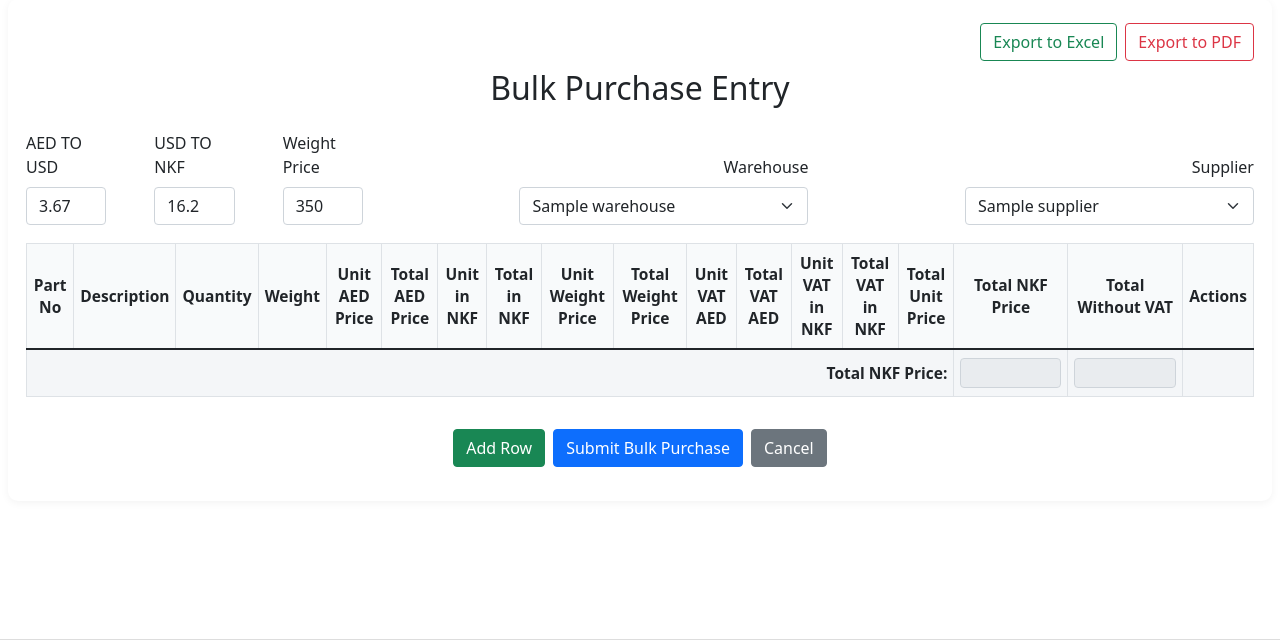
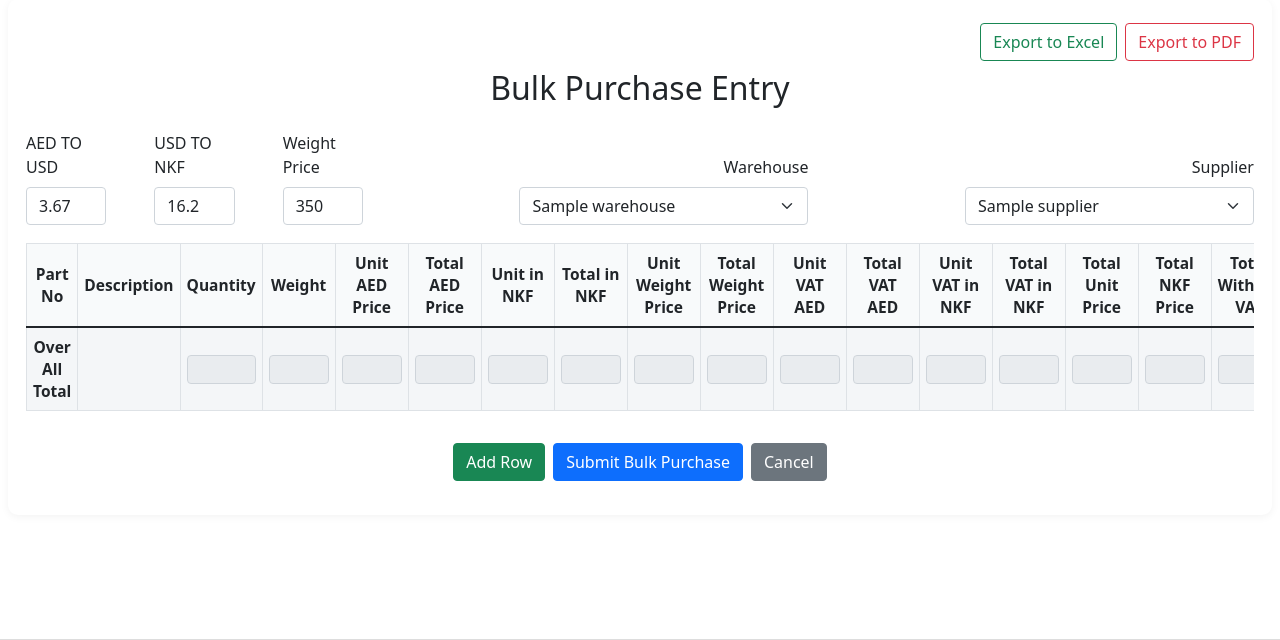
Before and after one commit to Emad67/SparepartsMS, a Flask app: page /purchases/bulk in a window 1280 px wide; the page is wider, and only the part inside the window is pictured. Shown: the part 121-761 px from the top of that part. Run offline with Flask 3, Linux system fonts and the light colour scheme; a user stored in the database is signed in; tables that the repository leaves empty hold one stand-in row (values such as "Sample post"); parts of the project's set-up code (start-up, migrations or seed data) failed here and were passed over; some libraries are stand-ins or nearby versions.

Commit message:
added sum for all coloumns of bulk purchases

```diff
--- a/templates/purchases/bulk_entry.html
+++ b/templates/purchases/bulk_entry.html
@@ -119,10 +119,23 @@
                 </tbody>
                     <tfoot>
                         <tr>
-                            <td colspan="15" class="text-end"><strong>Total NKF Price:</strong></td>
-                            <td><input type="number" class="form-control" id="totalNkfPrice" readonly style="min-width: 100px;"></td>
-                            <td><input type="number" class="form-control" id="totalWithoutVat" readonly style="min-width: 100px;"></td>
+                            <td><label>Over All Total</label></td>
                             <td></td>
+                            <td><input type="number" class="form-control" id="totalQuantity" readonly></td>
+                                <td><input type="number" class="form-control" id="totalWeight" readonly></td>
+                                <td><input type="number" class="form-control" id="totalUnitAedPrice" readonly></td>
+                                <td><input type="number" class="form-control" id="totalAedPrice" readonly></td>
+                                <td><input type="number" class="form-control" id="totalUnitInNkf" readonly></td>
+                                <td><input type="number" class="form-control" id="totalInNkf" readonly></td>
+                                <td><input type="number" class="form-control" id="totalUnitWeightPrice" readonly></td>
+                                <td><input type="number" class="form-control" id="totalWeightPrice" readonly></td>
+                                <td><input type="number" class="form-control" id="totalUnitVatAed" readonly></td>
+                                <td><input type="number" class="form-control" id="totalVatAed" readonly></td>
+                                <td><input type="number" class="form-control" id="totalUnitVatInNkf" readonly></td>
+                                <td><input type="number" class="form-control" id="totalVatInNkf" readonly></td>
+                                <td><input type="number" class="form-control" id="totalUnitPrice" readonly></td>
+                                <td><input type="number" class="form-control" id="totalNkfPrice" readonly></td>
+                                <td><input type="number" class="form-control" id="totalWithoutVat" readonly></td>
                         </tr>
                     </tfoot>
             </table>
@@ -186,16 +199,56 @@ $(document).ready(function() {
 
     // Function to update totals
     function updateTotals() {
+        let totalQuantity = 0;
+        let totalWeight = 0;
+        let totalUnitAedPrice = 0;
+        let totalAedPrice = 0;
+        let totalUnitInNkf = 0;
+        let totalInNkf = 0;
+        let totalUnitWeightPrice = 0;
+        let totalWeightPrice = 0;
+        let totalUnitVatAed = 0;
+        let totalVatAed = 0;
+        let totalUnitVatInNkf = 0;
+        let totalVatInNkf = 0;
+        let totalUnitPrice = 0;
         let totalNkfPrice = 0;
         let totalWithoutVat = 0;
 
+
         $('#bulkTable tbody tr').each(function() {
-            totalNkfPrice += parseFloat($(this).find('.total-nkf-price').val()) || 0;
-            totalWithoutVat += parseFloat($(this).find('.total-without-vat').val()) || 0;
-        });
+        totalQuantity += parseFloat($(this).find('.quantity').val()) || 0;
+        totalWeight += parseFloat($(this).find('.weight').val()) || 0;
+        totalUnitAedPrice += parseFloat($(this).find('.unit-aed-price').val()) || 0;
+        totalAedPrice += parseFloat($(this).find('.total-aed-price').val()) || 0;
+        totalUnitInNkf += parseFloat($(this).find('.unit-in-nkf').val()) || 0;
+        totalInNkf += parseFloat($(this).find('.total-in-nkf').val()) || 0;
+        totalUnitWeightPrice += parseFloat($(this).find('.unit-weight-price').val()) || 0;
+        totalWeightPrice += parseFloat($(this).find('.total-weight-price').val()) || 0;
+        totalUnitVatAed += parseFloat($(this).find('.unit-vat-aed').val()) || 0;
+        totalVatAed += parseFloat($(this).find('.total-vat-aed').val()) || 0;
+        totalUnitVatInNkf += parseFloat($(this).find('.unit-vat-in-nkf').val()) || 0;
+        totalVatInNkf += parseFloat($(this).find('.total-vat-in-nkf').val()) || 0;
+        totalUnitPrice += parseFloat($(this).find('.total-unit-price').val()) || 0;
+        totalNkfPrice += parseFloat($(this).find('.total-nkf-price').val()) || 0;
+        totalWithoutVat += parseFloat($(this).find('.total-without-vat').val()) || 0;
+    });
 
-        $('#totalNkfPrice').val(totalNkfPrice.toFixed(2));
-        $('#totalWithoutVat').val(totalWithoutVat.toFixed(2));
+    $('#totalQuantity').val(totalQuantity);
+    $('#totalWeight').val(totalWeight.toFixed(2));
+    $('#totalUnitAedPrice').val(totalUnitAedPrice.toFixed(2));
+    $('#totalAedPrice').val(totalAedPrice.toFixed(2));
+    $('#totalUnitInNkf').val(totalUnitInNkf.toFixed(2));
+    $('#totalInNkf').val(totalInNkf.toFixed(2));
+    $('#totalUnitWeightPrice').val(totalUnitWeightPrice.toFixed(2));
+    $('#totalWeightPrice').val(totalWeightPrice.toFixed(2));
+    $('#totalUnitVatAed').val(totalUnitVatAed.toFixed(2));
+    $('#totalVatAed').val(totalVatAed.toFixed(2));
+    $('#totalUnitVatInNkf').val(totalUnitVatInNkf.toFixed(2));
+    $('#totalVatInNkf').val(totalVatInNkf.toFixed(2));
+    $('#totalUnitPrice').val(totalUnitPrice.toFixed(2));
+    $('#totalNkfPrice').val(totalNkfPrice.toFixed(2));
+    $('#totalWithoutVat').val(totalWithoutVat.toFixed(2));
     }
 
     // Custom matcher for Select2 to search by part number or part name
@@ -409,7 +462,7 @@ $(document).ready(function() {
         // Add heading and date
         var today = new Date();
         var dateStr = today.toISOString().slice(0, 10);
-        ws_data.push(['Bulk Purchase Entry']);
+        ws_data.push(['Bulk Purchases']);
         ws_data.push(['Date: ' + dateStr]);
         ws_data.push([]); // Empty row for spacing
         // Get headers (skip Actions)
@@ -441,7 +494,20 @@ $(document).ready(function() {
         });
         // Add totals row (move left)
         var totalsRow = Array(headers.length).fill('');
-        totalsRow[headers.length - 3] = 'Total NKF Price:';
+        totalsRow[headers.length - 17] = 'Over All Total:';
+        totalsRow[headers.length - 15] = $('#totalQuantity').val();
+        totalsRow[headers.length - 14] = $('#totalWeight').val();
+        totalsRow[headers.length - 13] = $('#totalUnitAedPrice').val();
+        totalsRow[headers.length - 12] = $('#totalAedPrice').val();
+        totalsRow[headers.length - 11] = $('#totalUnitInNkf').val();
+        totalsRow[headers.length - 10] = $('#totalInNkf').val();
+        totalsRow[headers.length - 9] = $('#totalUnitWeightPrice').val();
+        totalsRow[headers.length - 8] = $('#totalWeightPrice').val();
+        totalsRow[headers.length - 7] = $('#totalUnitVatAed').val();
+        totalsRow[headers.length - 6] = $('#totalVatAed').val();
+        totalsRow[headers.length - 5] = $('#totalUnitVatInNkf').val();
+        totalsRow[headers.length - 4] = $('#totalVatInNkf').val();
+        totalsRow[headers.length - 3] = $('#totalUnitPrice').val();
         totalsRow[headers.length - 2] = $('#totalNkfPrice').val();
         totalsRow[headers.length - 1] = $('#totalWithoutVat').val();
         ws_data.push(totalsRow);
@@ -474,14 +540,27 @@ $(document).ready(function() {
         });
         // Add totals row
         var totalsRow = Array(columns.length).fill('');
-        totalsRow[columns.length - 3] = 'Total NKF Price:';
+        totalsRow[columns.length - 17] = 'Over All Total:';
+        totalsRow[columns.length - 15] = $('#totalQuantity').val();
+        totalsRow[columns.length - 14] = $('#totalWeight').val();
+        totalsRow[columns.length - 13] = $('#totalUnitAedPrice').val();
+        totalsRow[columns.length - 12] = $('#totalAedPrice').val();
+        totalsRow[columns.length - 11] = $('#totalUnitInNkf').val();
+        totalsRow[columns.length - 10] = $('#totalInNkf').val();
+        totalsRow[columns.length - 9] = $('#totalUnitWeightPrice').val();
+        totalsRow[columns.length - 8] = $('#totalWeightPrice').val();
+        totalsRow[columns.length - 7] = $('#totalUnitVatAed').val();
+        totalsRow[columns.length - 6] = $('#totalVatAed').val();
+        totalsRow[columns.length - 5] = $('#totalUnitVatInNkf').val();
+        totalsRow[columns.length - 4] = $('#totalVatInNkf').val();
+        totalsRow[columns.length - 3] = $('#totalUnitPrice').val();
         totalsRow[columns.length - 2] = $('#totalNkfPrice').val();
         totalsRow[columns.length - 1] = $('#totalWithoutVat').val();
         rows.push(totalsRow);
         // Add today's date at the top right (move a bit left)
         var today = new Date();
         var dateStr = today.toISOString().slice(0, 10);
-        doc.text('Bulk Purchase Entry', 40, 30);
+        doc.text('Bulk Purchases', 40, 30);
         doc.text('Date: ' + dateStr, doc.internal.pageSize.getWidth() - 220, 30);
         doc.autoTable({
             head: [columns],
```
